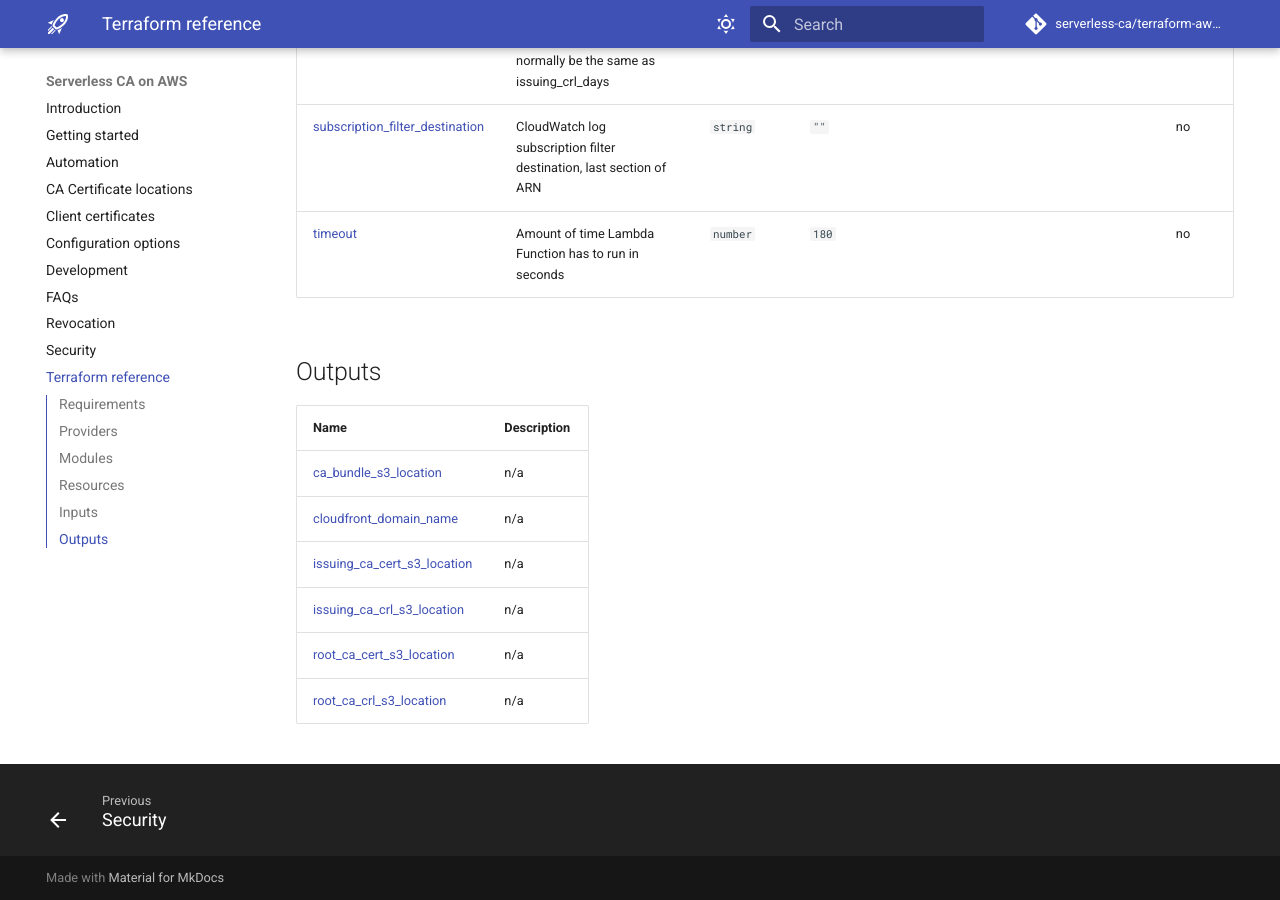
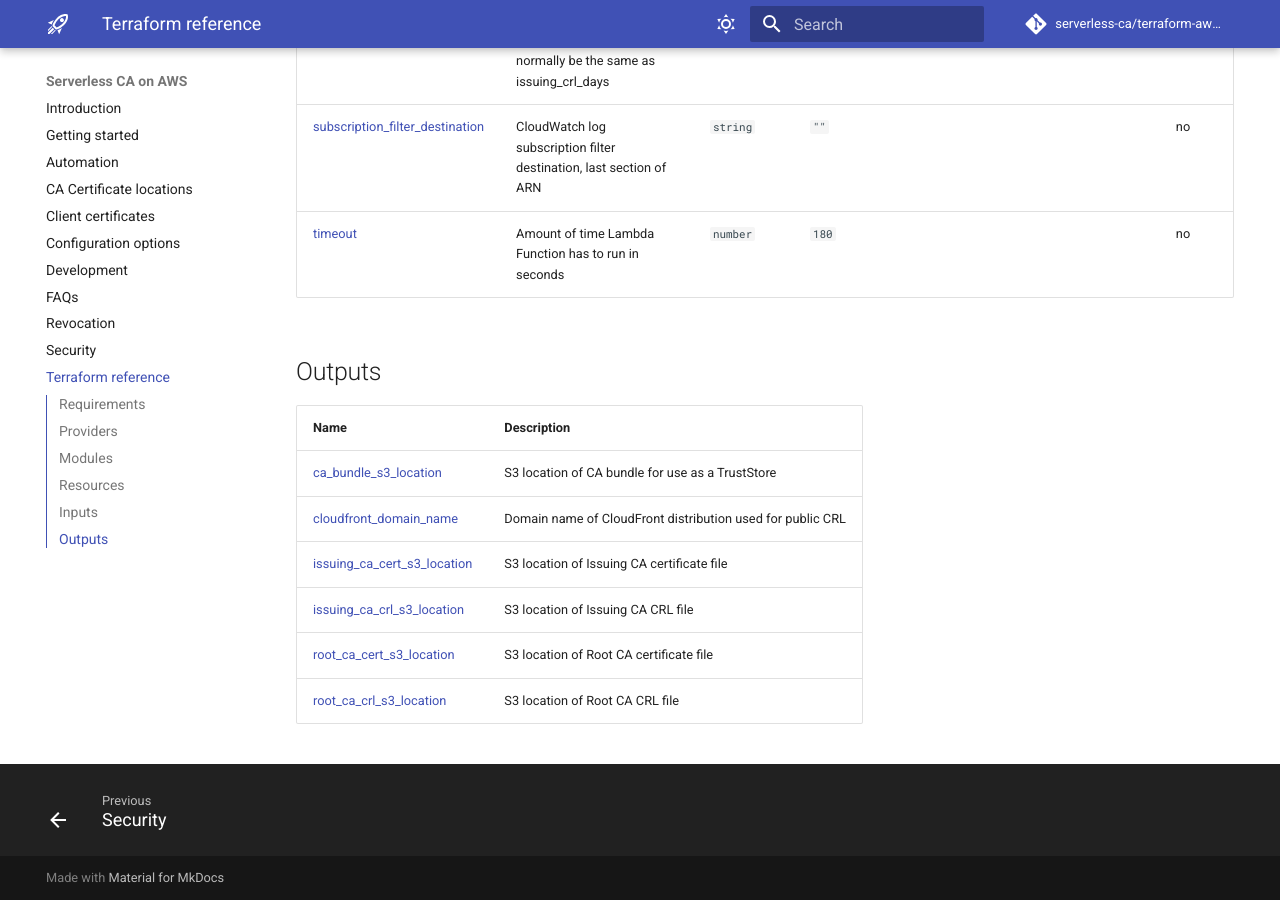
Before and after one commit to serverless-ca/terraform-aws-ca, an MkDocs documentation site: the page built from docs/reference.md, in a window 1280 px wide and 900 px high, scrolled down 4815 px. Built offline with MkDocs 1.6.1 and Material for MkDocs 9.7.7, drawn with Linux system fonts in a browser that asks for light colours; comment, search, counter and statistics services are not loaded; some of the changed text lies outside the part shown.

Commit message:
Output descriptions (#71)
* Output descriptions
* Consistent capitalistion
* terraform-docs: automated action
---------
Co-authored-by: github-actions[bot] <github-actions[bot]@users.noreply.github.com>

```diff
--- a/docs/reference.md
+++ b/docs/reference.md
@@ -52,7 +52,7 @@
 |------|-------------|------|---------|:--------:|
 | <a name="input_access_logs"></a> [access\_logs](#input\_access\_logs) | Enable access logs for S3 buckets, requires log\_bucket variable to be set | `bool` | `false` | no |
 | <a name="input_aws_principals"></a> [aws\_principals](#input\_aws\_principals) | List of ARNs for AWS principals allowed to assume DynamoDB reader role or execute the tls\_cert lambda | `list` | `[]` | no |
-| <a name="input_bucket_prefix"></a> [bucket\_prefix](#input\_bucket\_prefix) | first part of s3 bucket name to ensure uniqueness, if left blank a random suffix will be used instead | `string` | `""` | no |
+| <a name="input_bucket_prefix"></a> [bucket\_prefix](#input\_bucket\_prefix) | First part of s3 bucket name to ensure uniqueness, if left blank a random suffix will be used instead | `string` | `""` | no |
 | <a name="input_cert_info_files"></a> [cert\_info\_files](#input\_cert\_info\_files) | List of file names to be uploaded to internal S3 bucket for processing | `list` | `[]` | no |
 | <a name="input_csr_files"></a> [csr\_files](#input\_csr\_files) | List of CSR file names to be uploaded to internal S3 bucket for processing | `list` | `[]` | no |
 | <a name="input_env"></a> [env](#input\_env) | Environment name, e.g. dev | `string` | `"dev"` | no |
@@ -85,10 +85,10 @@
 
 | Name | Description |
 |------|-------------|
-| <a name="output_ca_bundle_s3_location"></a> [ca\_bundle\_s3\_location](#output\_ca\_bundle\_s3\_location) | n/a |
-| <a name="output_cloudfront_domain_name"></a> [cloudfront\_domain\_name](#output\_cloudfront\_domain\_name) | n/a |
-| <a name="output_issuing_ca_cert_s3_location"></a> [issuing\_ca\_cert\_s3\_location](#output\_issuing\_ca\_cert\_s3\_location) | n/a |
-| <a name="output_issuing_ca_crl_s3_location"></a> [issuing\_ca\_crl\_s3\_location](#output\_issuing\_ca\_crl\_s3\_location) | n/a |
-| <a name="output_root_ca_cert_s3_location"></a> [root\_ca\_cert\_s3\_location](#output\_root\_ca\_cert\_s3\_location) | n/a |
-| <a name="output_root_ca_crl_s3_location"></a> [root\_ca\_crl\_s3\_location](#output\_root\_ca\_crl\_s3\_location) | n/a |
+| <a name="output_ca_bundle_s3_location"></a> [ca\_bundle\_s3\_location](#output\_ca\_bundle\_s3\_location) | S3 location of CA bundle for use as a TrustStore |
+| <a name="output_cloudfront_domain_name"></a> [cloudfront\_domain\_name](#output\_cloudfront\_domain\_name) | Domain name of CloudFront distribution used for public CRL |
+| <a name="output_issuing_ca_cert_s3_location"></a> [issuing\_ca\_cert\_s3\_location](#output\_issuing\_ca\_cert\_s3\_location) | S3 location of Issuing CA certificate file |
+| <a name="output_issuing_ca_crl_s3_location"></a> [issuing\_ca\_crl\_s3\_location](#output\_issuing\_ca\_crl\_s3\_location) | S3 location of Issuing CA CRL file |
+| <a name="output_root_ca_cert_s3_location"></a> [root\_ca\_cert\_s3\_location](#output\_root\_ca\_cert\_s3\_location) | S3 location of Root CA certificate file |
+| <a name="output_root_ca_crl_s3_location"></a> [root\_ca\_crl\_s3\_location](#output\_root\_ca\_crl\_s3\_location) | S3 location of Root CA CRL file |
 <!-- END_TF_DOCS -->
```
Also changed, not shown: 2 other files.
